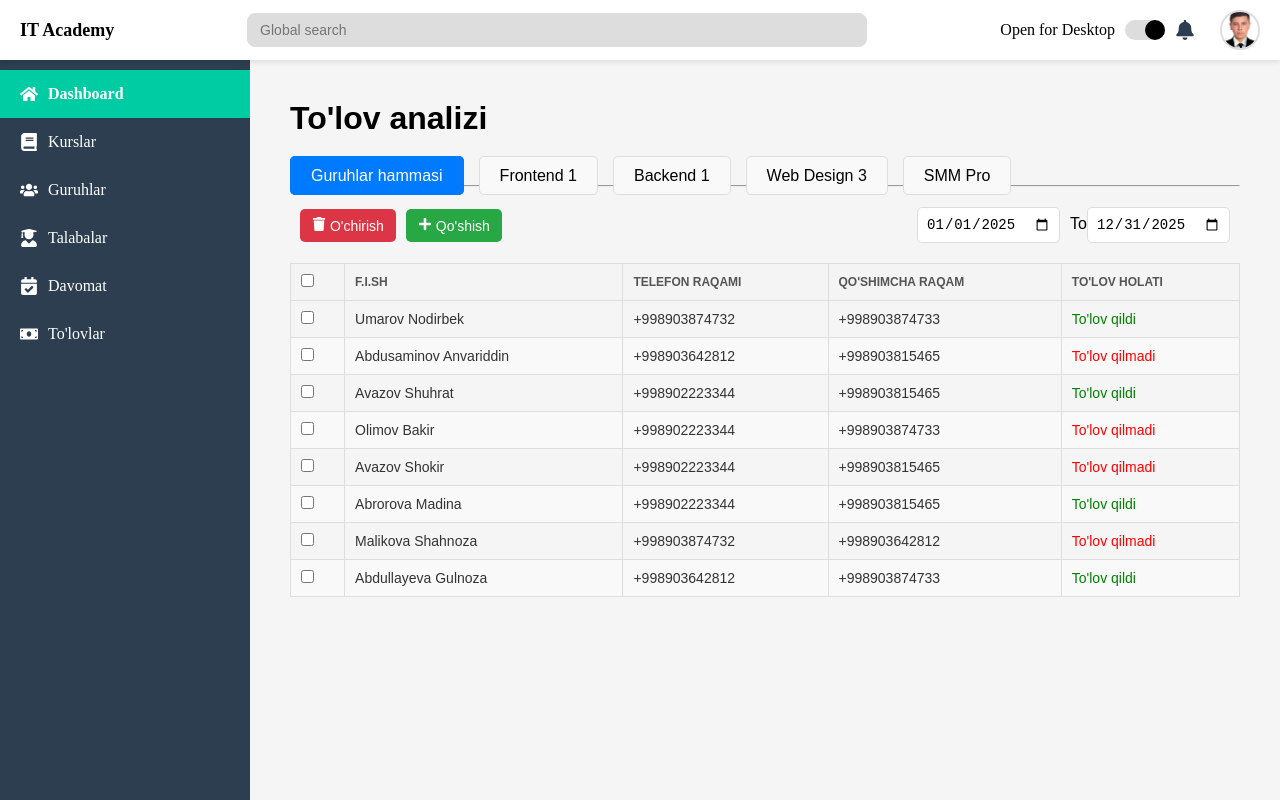
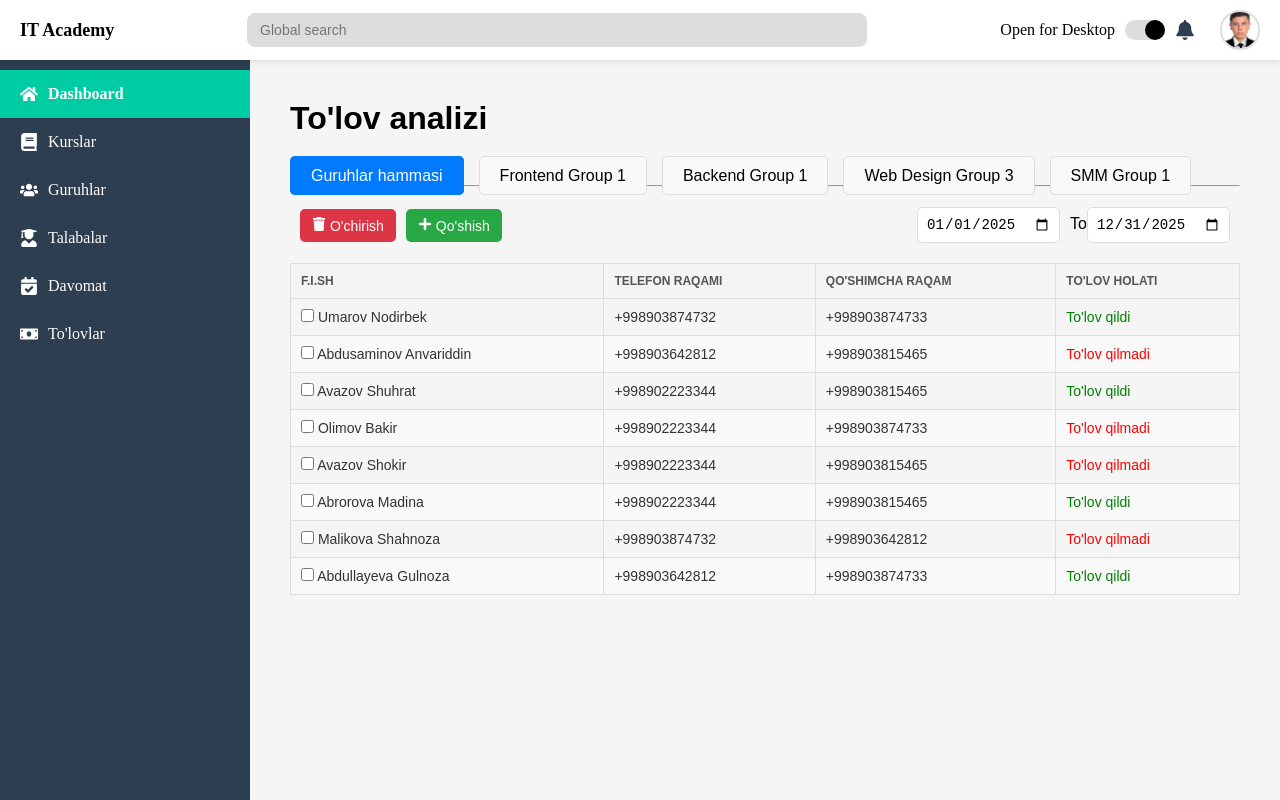
Before and after one commit to nodirbek6903/CRM, a React (Vite) app: page /payments in a window 1280 px wide. Built offline with nearby package versions, Linux system fonts and the light colour scheme.

Commit message:
payment edit

```diff
--- a/src/pages/Payments/Payments.jsx
+++ b/src/pages/Payments/Payments.jsx
@@ -69,7 +69,9 @@ export default function Payments() {
           {paymentData.groups.map((group) => (
             <span
               key={group.id}
-            className={`${selectedGroup === group.group_name && "active-filter"}`}
+              className={`${
+                selectedGroup === group.group_name && "active-filter"
+              }`}
               onClick={() => setSelectedGroup(group.group_name)}
             >
               {group.group_name}
@@ -119,22 +121,6 @@ export default function Payments() {
         <table>
           <thead>
             <tr>
-              <th>
-                <input
-                  type="checkbox"
-                  onChange={(e) =>
-                    e.target.checked
-                      ? setSelectedStudents(
-                          filteredStudents.map((s) => s.student_id)
-                        )
-                      : setSelectedStudents([])
-                  }
-                  checked={
-                    selectedStudents.length > 0 &&
-                    selectedStudents.length === filteredStudents.length
-                  }
-                />
-              </th>
               <th>F.I.SH</th>
               <th>Telefon raqami</th>
               <th>Qo'shimcha raqam</th>
@@ -149,9 +135,9 @@ export default function Payments() {
                     type="checkbox"
                     checked={selectedStudents.includes(student.student_id)}
                     onChange={() => handleCheckboxChange(student.student_id)}
-                  />
+                  />{" "}
+                  {student.student_name}
                 </td>
-                <td>{student.student_name}</td>
                 <td>{student.phone_number}</td>
                 <td>{student.otherPhone_number}</td>
                 <td
--- a/src/pages/Payments/PaymentsData.json
+++ b/src/pages/Payments/PaymentsData.json
@@ -2,7 +2,7 @@
     "groups": [
         {
             "id": 1,
-            "group_name": "Frontend 1",
+            "group_name": "Frontend Group 1",
             "teacher_name":"Usmon aka",
             "students": [
                 {
@@ -23,7 +23,7 @@
         },
         {
             "id":2,
-            "group_name":"Backend 1",
+            "group_name":"Backend Group 1",
             "teacher_name":"Avaz aka",
             "students": [
                 {
@@ -44,7 +44,7 @@
         },
         {
             "id":3,
-            "group_name":"Web Design 3",
+            "group_name":"Web Design Group 3",
             "teacher_name":"Oybek aka",
             "students":[
                 {
@@ -65,7 +65,7 @@
         },
         {
             "id":4,
-            "group_name":"SMM Pro",
+            "group_name":"SMM Group 1",
             "teacher_name":"Malika Opa",
             "students":[
                 {
```
Lines whose indentation alone changed are shown as unchanged.
